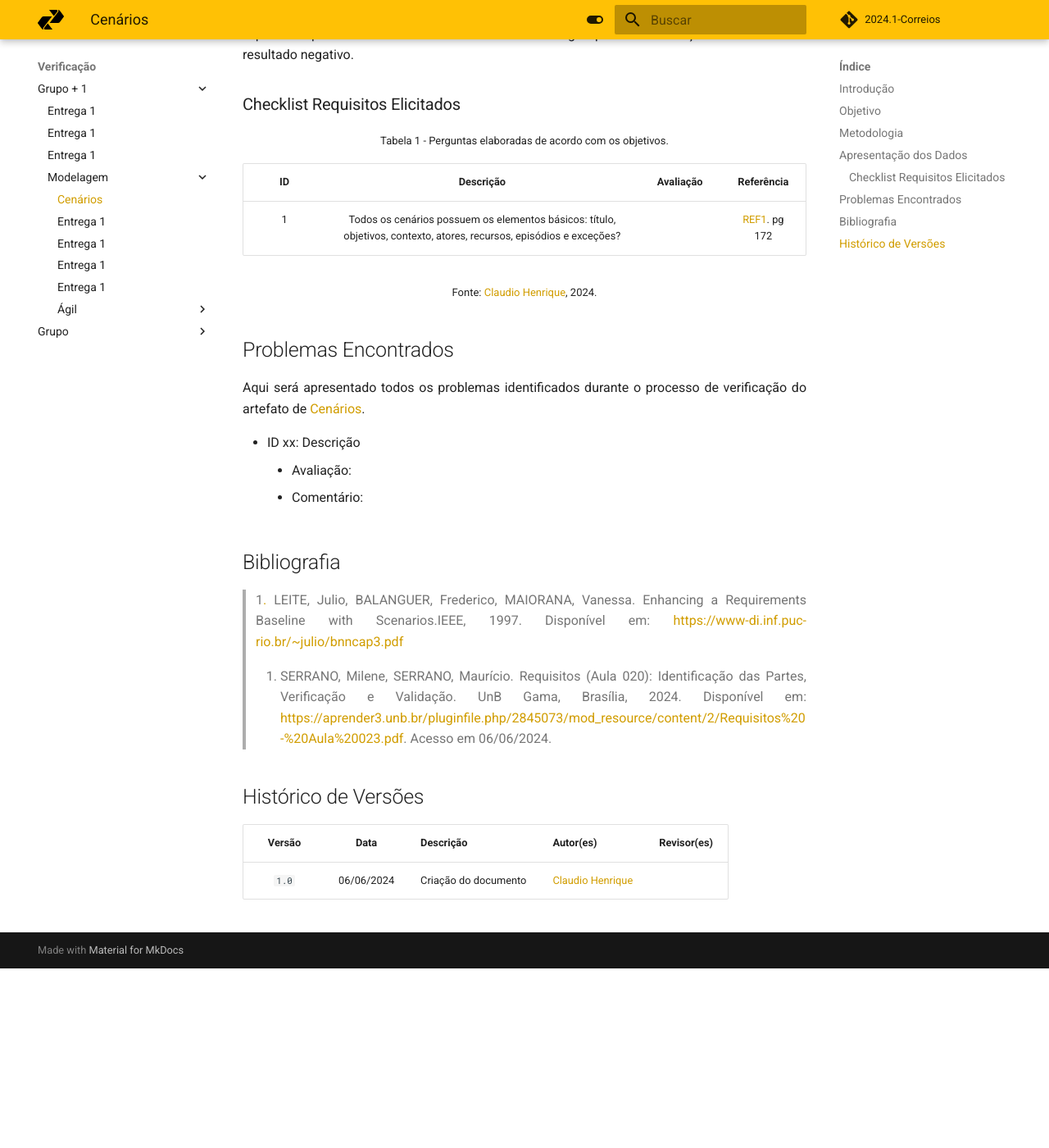
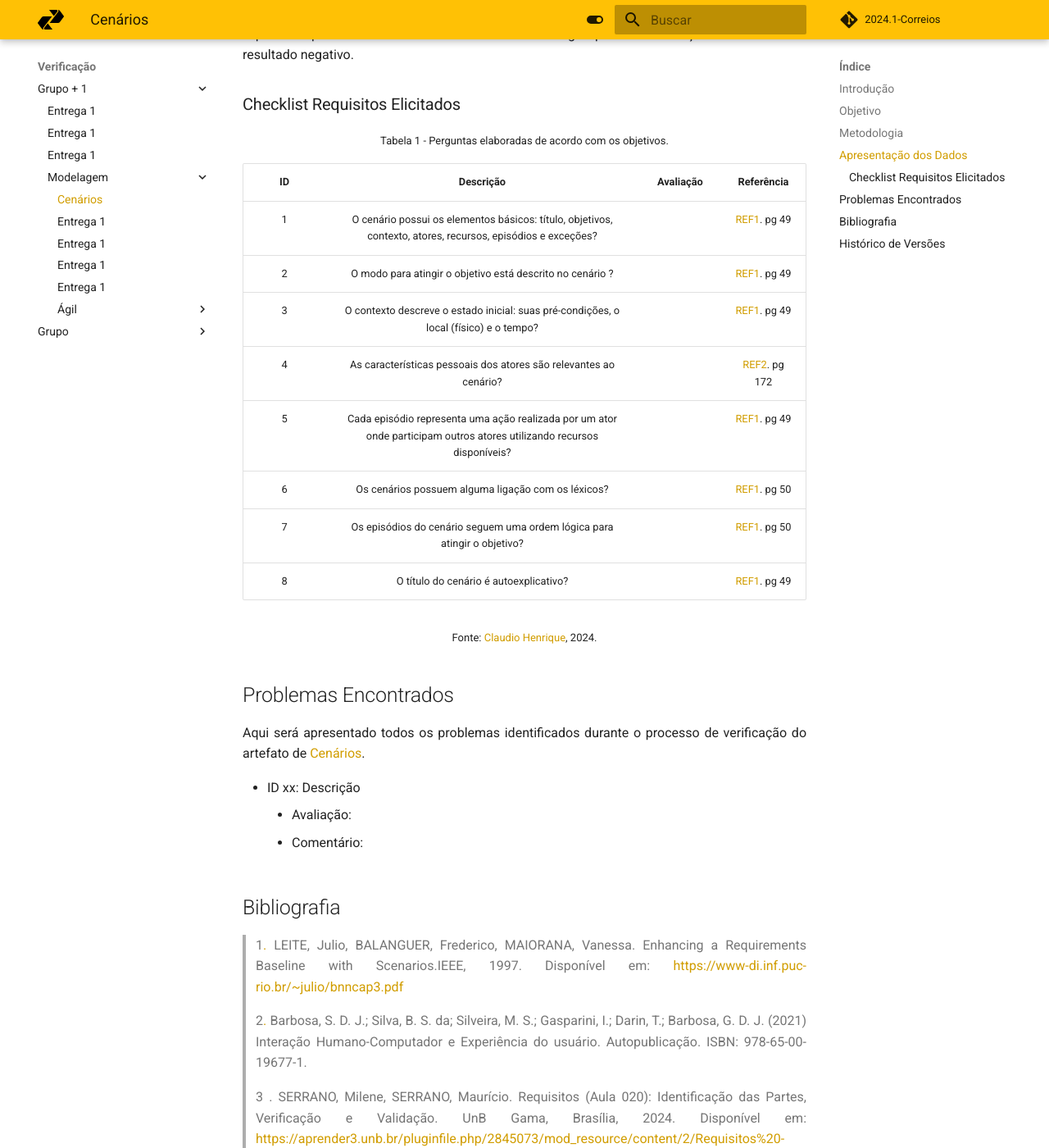
Before and after one commit to Requisitos-de-Software/2024.1-Serasa, an MkDocs documentation site: the page built from docs/verificacao/grupo+1/modelagem/cenarios.md, in a window 1280 px wide and 1400 px high, scrolled down 779 px. Shown: the whole window at 82% size. Built offline with MkDocs 1.6.1 and Material for MkDocs 9.7.7, drawn with Linux system fonts in a browser that asks for light colours; comment, search, counter and statistics services are not loaded; before the commit the page ends 1960 px from its top, so only the background shows below that.

Commit message:
add perguntas cenarios

```diff
--- a/docs/verificacao/grupo+1/modelagem/cenarios.md
+++ b/docs/verificacao/grupo+1/modelagem/cenarios.md
@@ -24,9 +24,14 @@ Aqui será apresentado os resultados do checklist e logo após as observações
 
 |ID| Descrição | Avaliação | Referência|
 |:--:|:--:|:--:|:--:|
-|1| Todos os cenários possuem os elementos básicos: título, objetivos, contexto, atores, recursos, episódios e exceções? |  | <a href="#ref1">REF1</a>. pg 172 |
-
-
+|1| O cenário possui os elementos básicos: título, objetivos, contexto, atores, recursos, episódios e exceções? |  | <a href="#ref1">REF1</a>. pg 49 |
+|2| O modo para atingir o objetivo está descrito no cenário ? |  | <a href="#ref1">REF1</a>. pg 49 |
+|3|  O contexto descreve o estado inicial: suas pré-condições, o local (físico) e o tempo? |  | <a href="#ref1">REF1</a>. pg 49 |
+|4|  As características pessoais dos atores são relevantes ao cenário? |  | <a href="#ref2">REF2</a>. pg 172 |
+|5|  Cada episódio representa uma ação realizada por um ator onde participam outros atores utilizando recursos disponíveis? |  | <a href="#ref1">REF1</a>. pg 49 |
+|6|  Os cenários possuem alguma ligação com os léxicos? |  | <a href="#ref1">REF1</a>. pg 50 |
+|7|  Os episódios do cenário seguem uma ordem lógica para atingir o objetivo?	 |  | <a href="#ref1">REF1</a>. pg 50 |
+|8| O título do cenário é autoexplicativo?	 |  | <a href="#ref1">REF1</a>. pg 49 |
 
 <font size="2"><p style="text-align: center">Fonte: [Claudio Henrique](https://github.com/claudiohsc), 2024.</p></font>
 
@@ -48,7 +53,10 @@ Aqui será apresentado todos os problemas identificados durante o processo de ve
 
 > 1<a id="ref1">.</a> LEITE, Julio, BALANGUER, Frederico, MAIORANA, Vanessa. Enhancing a Requirements Baseline with Scenarios.IEEE, 1997. Disponível em: <https://www-di.inf.puc-rio.br/~julio/bnncap3.pdf>
 
-> 2. SERRANO, Milene, SERRANO, Maurício. Requisitos (Aula 020): Identificação das Partes, Verificação e Validação. UnB Gama, Brasília, 2024. Disponível em: <https://aprender3.unb.br/pluginfile.php/2845073/mod_resource/content/2/Requisitos%20-%20Aula%20023.pdf>. Acesso em 06/06/2024.
+
+> 2<a id="ref2">.</a> Barbosa, S. D. J.; Silva, B. S. da; Silveira, M. S.; Gasparini, I.; Darin, T.; Barbosa, G. D. J. (2021) Interação Humano-Computador e Experiência do usuário. Autopublicação. ISBN: 978-65-00-19677-1.
+
+> 3 . SERRANO, Milene, SERRANO, Maurício. Requisitos (Aula 020): Identificação das Partes, Verificação e Validação. UnB Gama, Brasília, 2024. Disponível em: <https://aprender3.unb.br/pluginfile.php/2845073/mod_resource/content/2/Requisitos%20-%20Aula%20023.pdf>. Acesso em 06/06/2024.
 
 ## Histórico de Versões
 
```
